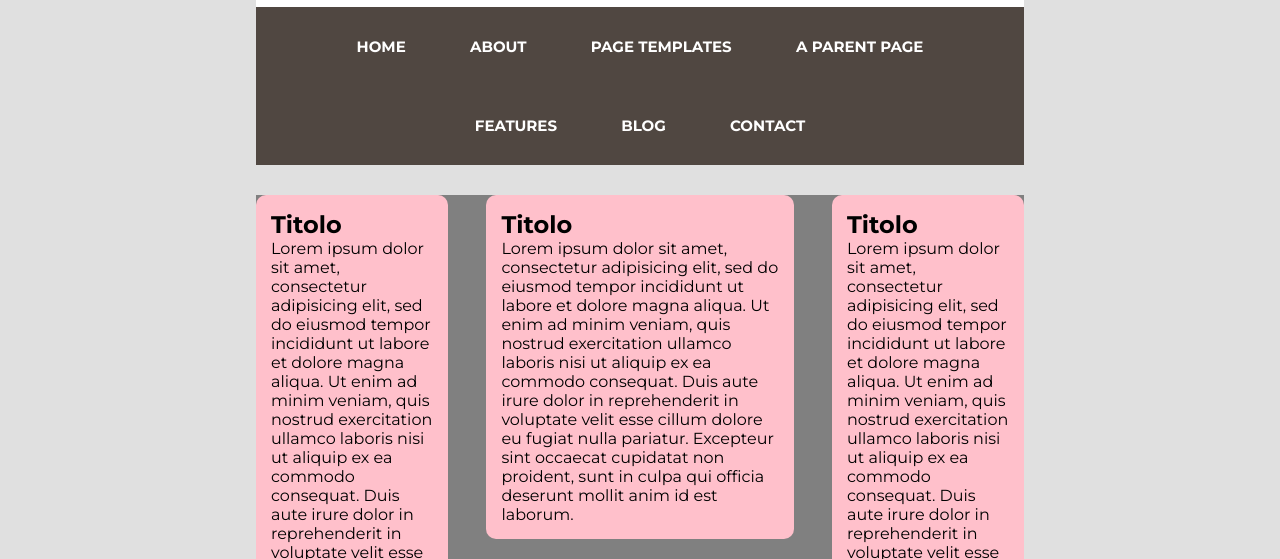
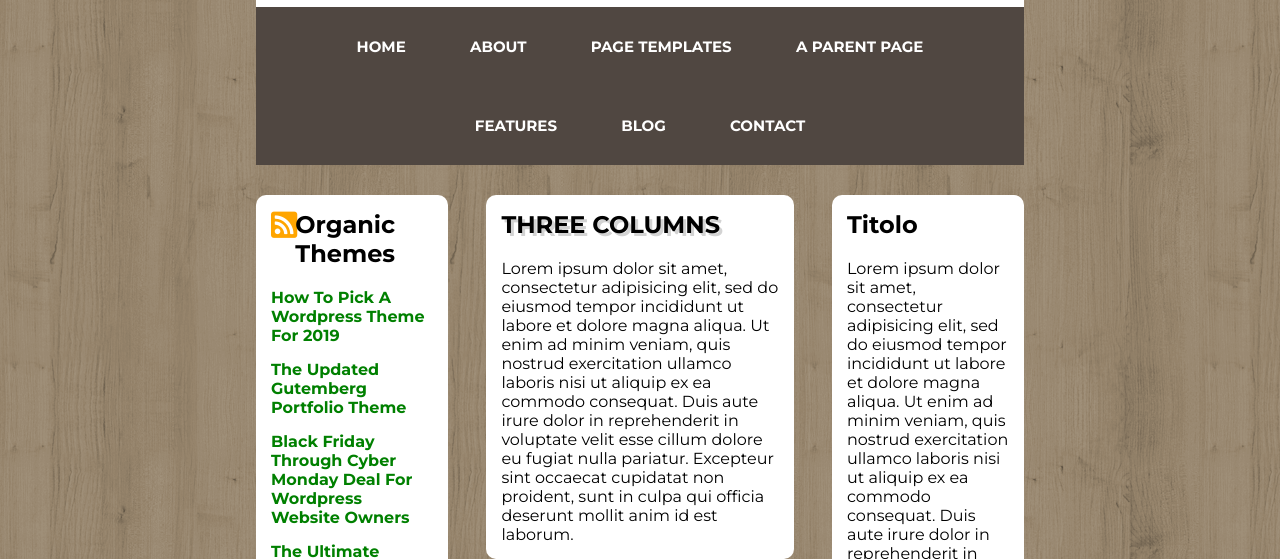
Before and after one commit to SimoneSichili/htmlcss-wp, a plain HTML site: page index.html in a window 1280 px wide. Shown: the part 393-952 px from the top of the page. Drawn offline with Linux system fonts and the light colour scheme.

Commit message:
Left aside: add rss icon. Add titles padding bottom. Add green links.

```diff
--- a/css/style.css
+++ b/css/style.css
@@ -5,7 +5,7 @@
 }
 
 body {
-  background: #e0e0e0;
+  background-image: url("../img/natural-pattern.png");
   font-family: 'Montserrat', sans-serif;
 }
 /* --------- */
@@ -87,7 +87,6 @@ ul#menu li:hover {
 /* main */
 main {
   margin: 30px 0;
-  background: grey;
 }
 
 main::after {
@@ -96,16 +95,53 @@ main::after {
   clear: both;
 }
 
+main h2 {
+  padding-bottom: 20px;
+}
+
 aside#left {
   width: 25%;
   border-radius: 10px;
 }
 
-section {
+aside#left .fas {
+  width: 15%;
+  font-size: 30px;
+  color: orange;
+  float: left;
+}
+
+aside#left h2 {
+  width: 85%;
+  float: left;
+}
+
+aside#left li {
+  list-style: none;
+  padding-bottom: 15px;
+}
+
+aside#left a {
+  color: green;
+  font-weight: bold;
+  text-decoration: none;
+}
+
+aside#left a:hover {
+  color: red;
+  text-decoration: underline;
+}
+
+section#center {
   width: 40%;
   height: 400px;
   margin-left: 5%;
   border-radius: 10px;
+}
+
+section .center-title {
+  text-transform: uppercase;
+  text-shadow: 3px 3px lightgrey;
 }
 
 aside#right {
@@ -117,7 +153,7 @@ aside#right {
   padding: 15px;
   margin-bottom: 20px;
   border-radius: 10px;
-  background: pink;
+  background: white;
 }
 
 .content:last-child {
--- a/index.html
+++ b/index.html
@@ -47,14 +47,24 @@
       <main>
         <aside id="left" class="float-l">
           <div class="content">
-            <h2>Titolo</h2>
-            <p>Lorem ipsum dolor sit amet, consectetur adipisicing elit, sed do eiusmod tempor incididunt ut labore et dolore magna aliqua. Ut enim ad minim veniam, quis nostrud exercitation ullamco laboris nisi ut aliquip ex ea commodo consequat. Duis aute irure dolor in reprehenderit in voluptate velit esse cillum dolore eu fugiat nulla pariatur. Excepteur sint occaecat cupidatat non proident, sunt in culpa qui officia deserunt mollit anim id est laborum.</p>
+            <i class="fas fa-rss-square"></i>
+            <h2>
+              Organic<br>
+              Themes
+            </h2>
+            <ul>
+              <li><a href="#">How To Pick A Wordpress Theme For 2019</a></li>
+              <li><a href="#">The Updated Gutemberg Portfolio Theme</a></li>
+              <li><a href="#">Black Friday Through Cyber Monday Deal For Wordpress Website Owners</a></li>
+              <li><a href="#">The Ultimate Guide to optimizing Your Wordpress Theme For Gutemberg</a></li>
+              <li><a href="#">A Better WordPress Page Builder - Organic Builder Widjets Pro</a></li>
+            </ul>
           </div>
         </aside>
 
         <section id="center" class="float-l">
           <div class="content">
-            <h2>Titolo</h2>
+            <h2 class="center-title">Three Columns</h2>
             <p>Lorem ipsum dolor sit amet, consectetur adipisicing elit, sed do eiusmod tempor incididunt ut labore et dolore magna aliqua. Ut enim ad minim veniam, quis nostrud exercitation ullamco laboris nisi ut aliquip ex ea commodo consequat. Duis aute irure dolor in reprehenderit in voluptate velit esse cillum dolore eu fugiat nulla pariatur. Excepteur sint occaecat cupidatat non proident, sunt in culpa qui officia deserunt mollit anim id est laborum.</p>
           </div>
         </section>
```
